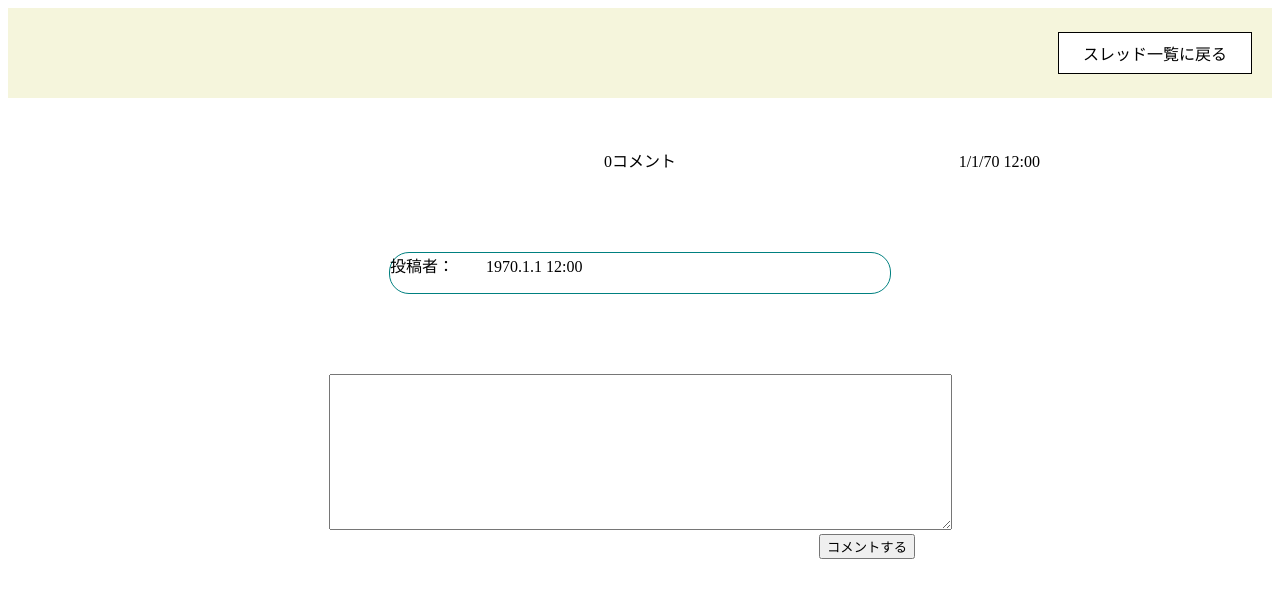
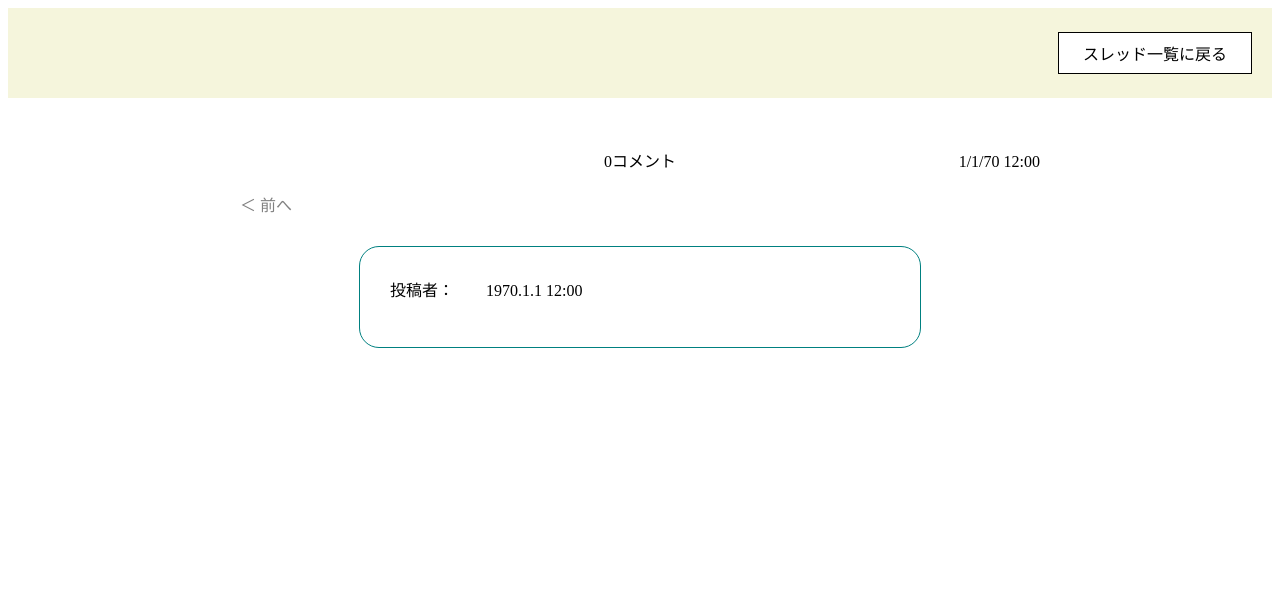
Before and after one commit to knna345/php, a PHP site: page /html_lesson/thread_detail.php in a window 1280 px wide. Shown: the top 598 px of the page. Run offline with PHP 8.4, Linux system fonts and the light colour scheme; the visitor is signed in with stand-in values (Sample User, id 1); tables that the repository leaves empty or names only in its code hold one stand-in row (values such as "Sample post").

Commit message:
kadai6 PDO

```diff
--- a/style.css
+++ b/style.css
@@ -54,15 +54,16 @@ header {
 
 .threadDetail{
     margin: 0 auto;
-    margin-top: 80px;
+    margin-top: 30px;
     max-width: 500px;
     border: 1px solid teal;
     border-radius: 20px;
+    padding: 30px;
 }
 
 .threadComments{
     margin: 0 auto;
-    margin-top: 80px;
+    margin-top: 30px;
     max-width: 500px;
 }
 
@@ -79,5 +80,5 @@ header {
 
 /*---thread スレッド一覧ページ---*/
 .thread{
-    margin: 30px auto;
+    margin: 0 auto;
 }
--- a/thread.php
+++ b/thread.php
@@ -17,6 +17,7 @@ $_SESSION['original']['keyword'] = $_POST['keyword'];
 $original = isset($_SESSION['original']) ? $_SESSION['original'] : [];
 unset($_SESSION['original']);
 
+unset($_SESSION['currentPage']);
 ?>
 
 
@@ -61,7 +62,7 @@ unset($_SESSION['original']);
                 $threadLink = 'http://ik1-219-79869.vs.sakura.ne.jp/php/thread_detail.php?id=' . $row['id'];
                 echo '<td><a href="' . htmlspecialchars($threadLink) . '">', htmlspecialchars($row['title']), '</a>　</td>';
                 $formattedDate = date("Y.n.j g:i", strtotime($row['created_at']));
-                echo '<td>', $formattedDate, '</td>';
+                echo '<td style="width:150px;">', $formattedDate, '</td>';
                 echo '</tr>';
             }
         }else{
@@ -72,7 +73,7 @@ unset($_SESSION['original']);
                 $threadLink = 'http://ik1-219-79869.vs.sakura.ne.jp/php/thread_detail.php?id=' . $row['id'];
                 echo '<td><a href="' . htmlspecialchars($threadLink) . '">', htmlspecialchars($row['title']), '</a>　</td>';
                 $formattedDate = date("Y.n.j g:i", strtotime($row['created_at']));
-                echo '<td>', $formattedDate, '</td>';
+                echo '<td style="width:150px;">', $formattedDate, '</td>';
                 echo '</tr>';
             }
         }
--- a/thread_detail.php
+++ b/thread_detail.php
@@ -75,7 +75,6 @@ $commentsPerPage = 5;
 
 // 現在のページ番号（デフォルトは1）
 $currentPage = isset($_SESSION['currentPage']) ? $_SESSION['currentPage'] : 1;
-$_SESSION['currentPage'] = $currentPage;
 
 // コメントの開始位置
 $offset = ($currentPage - 1) * $commentsPerPage;
@@ -96,11 +95,9 @@ $totalComments = $result['total'];
 $totalPages = ceil($totalComments / $commentsPerPage);
 
 
-
-
 ?>
 
-<!-------------------------------------------------->
+<!---------------------------------------------------------------------->
 <!-------------------------------------------------->
 <!--　ヘッダー　-->
 
@@ -124,12 +121,36 @@ $totalPages = ceil($totalComments / $commentsPerPage);
 
 echo '<p class="centered">' .htmlspecialchars($thread['title']) . '</p>';
 $formattedDate = date("n/j/y g:i", strtotime($thread['created_at']));
-echo '<div class="detail" style="display: table;width: 100%;margin-bottom:20px;">
-        <p style="display: table-cell;width:150px;text-align: right;"></p>
-        <p class="detailLeft"  style="display: table-cell;text-align: center;">' . htmlspecialchars($totalComments) . 'コメント</p>
-        <p class="detailRight" style="display: table-cell;width:150px;text-align: right;">'. $formattedDate . '</p>
+echo '<div class="detail" style="display: table;width: 100%;margin-bottom: 20px;">
+        <p style="display: table-cell; width:150px; text-align: right;"></p>
+        <p class="detailLeft"  style="display: table-cell; text-align: center;">' . htmlspecialchars($totalComments) . 'コメント</p>
+        <p class="detailRight" style="display: table-cell; width:150px; text-align: right;">'. $formattedDate . '</p>
     </div>';
 ?>
+
+
+<!--　メイン　スレッドコメントページめくりリンク -->
+<div style="display: table; width: 100%; margin-bottom: 20px;">
+    <?php
+    //前へ
+    if ($currentPage > 1 ){
+        $_SESSION['currentPage'] = $currentPage - 1;
+        echo '<div style="display: table-cell; text-align: left;"> <a href=', $threadLink ,'>＜ 前へ</a></div>';
+    }elseif($currentPage == 1){
+        echo '<p style="display: table-cell; text-align: left; color:gray;">＜ 前へ</p>';
+    };
+
+    //次へ
+    if ($currentPage < $totalPages){
+        $_SESSION['currentPage'] = $currentPage + 1;
+        echo '<div style="display: table-cell; text-align: right;"><a href=', $threadLink, '>次へ ＞</a></div>';
+    }elseif($currentPage == $totalPages){
+        echo '<p style="display: table-cell; text-align: right; color:gray;">次へ ＞</p>';
+    }
+    ?>
+
+</div>
+
 
 
 <!--　メイン　スレッド詳細　-->
@@ -144,21 +165,26 @@ echo '<p>', nl2br(htmlspecialchars($thread['content'])) ,'</p>';
 
 </div>
 
-<!--　メイン　スレッドコメント５件ずつ表示　｜　表示されない、かつコメントがある場合コメントフォームが表示されない　-->
+
+<!--　メイン　スレッドコメント５件ずつ表示 -->
 <div class="threadComments">
 
 <?php
-if ($totalComments >= '1'){
-    //データベース接続、コメント取得 わからん！
-    $sqlComments = $pdo -> prepare('select * from comments where thread_id = ? ORDER BY created_at DESC LIMIT 5 OFFSET ?');
-    $sqlComments -> execute([$thread['id'], $offset]);
-    foreach ($sqlComments as $row) {
-        echo $row['comment'];
+if ($totalComments >= 1){
+    //データベース接続、コメント取得
+    $sqlComments = $pdo -> prepare('SELECT comments.*, members.name_sei, members.name_mei FROM comments
+                                    JOIN members ON comments.member_id = members.id WHERE thread_id = ? ORDER BY created_at ASC LIMIT ?,5 ');
+    $sqlComments -> execute([$thread['id'], $offset, PDO::PARAM_INT]);
+    $i = $offset + 1;
+    foreach ($sqlComments as $com) {
+        $formattedDate = date("Y.n.j H:i", strtotime($com['created_at']));
+        echo '<p>',$i, '.　', $com['name_sei'], '　', $com['name_mei'], '　', $formattedDate, '</p>';
+        echo '<p>', $com['comment'], '</p>';
+        echo '<hr size="1px" width="100%" align="center">';
+        $i = $i + 1;
     }
-    foreach ($_SESSION['comments'] as $key) {
-        echo  $key['comment'];
-    };
 }
+
 ?>
 
 </div>
@@ -166,7 +192,7 @@ if ($totalComments >= '1'){
 <!--　メイン　コメント投稿フォーム || ログイン時のみ表示　-->
 <div class="comment">
 
-<?php if(isset($_SESSION['member'])) : ?>
+<?php if(isset($member['id'])) : ?>
 
 <form action="" method="post">
     <textarea name="comment" rows="10" cols="75" wrap="hard"></textarea>
```
